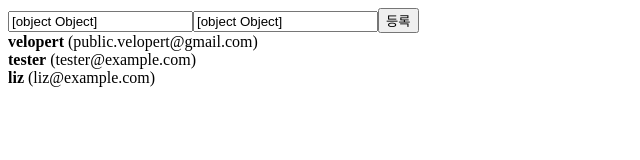
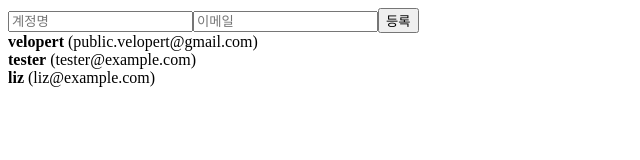
Before and after one commit to kimud7/velopert_study, a React (Create React App) app: page / in a window 1280 px wide. Shown: the top 160 px of the page, without its empty margins (0-640 px from the left). Built offline with nearby package versions, Linux system fonts and the light colour scheme.

Commit message:
Array_Create

```diff
--- a/src/Chapter1/Array_Mange_Create/Array_Mange_Create_User.jsx
+++ b/src/Chapter1/Array_Mange_Create/Array_Mange_Create_User.jsx
@@ -1,6 +1,6 @@
 import React from 'react';
 
-const Array_Mange_Create_User = (username, email, onChange, onCreate) => {
+const Array_Mange_Create_User = ({username, email, onChange, onCreate}) => {
     return (
       <div>
          <input
--- a/src/Chapter1/Array_Mange_Create/Array_Mange_Create_User_Appjs.jsx
+++ b/src/Chapter1/Array_Mange_Create/Array_Mange_Create_User_Appjs.jsx
@@ -1,9 +1,24 @@
 import React,{useRef} from 'react';
+import { useState } from 'react';
 import Array_Mange_Create_User from './Array_Mange_Create_User';
 import Array_Mange_UserList from './Array_Mange_UserList';
 
 const Create_Appjs = () => {
-    const users = [
+  const [inputs, setInputs] = useState({
+    username: '',
+    email: ''
+  });
+  const { username, email } = inputs;
+
+  const onChange = e => {
+    const { name, value } = e.target;
+    setInputs({
+      ...inputs,
+      [name]: value
+    });
+  };
+
+  const [users,setUsers] = useState([
       {
         id: 1,
         username: 'velopert',
@@ -19,11 +34,30 @@ const Create_Appjs = () => {
         username: 'liz',
         email: 'liz@example.com'
       }
-      ];
+    ]);
 
+    const nextId = useRef(4);
+
+    const onCreate = () => {
+      const user = {
+        id: nextId.current,
+        username,
+        email
+      };
+      setUsers(users.concat(user));
+      setInputs({
+        username: '',
+        email: ''
+      });
+      nextId.current += 1;
+    };
   return (
     <>
-        <Array_Mange_Create_User />
+      <Array_Mange_Create_User
+       username={username}
+       email={email}
+       onChange={onChange}
+       onCreate={onCreate} />
       <Array_Mange_UserList users={users}/>
     </>
    );
```
Lines whose indentation alone changed are shown as unchanged.
